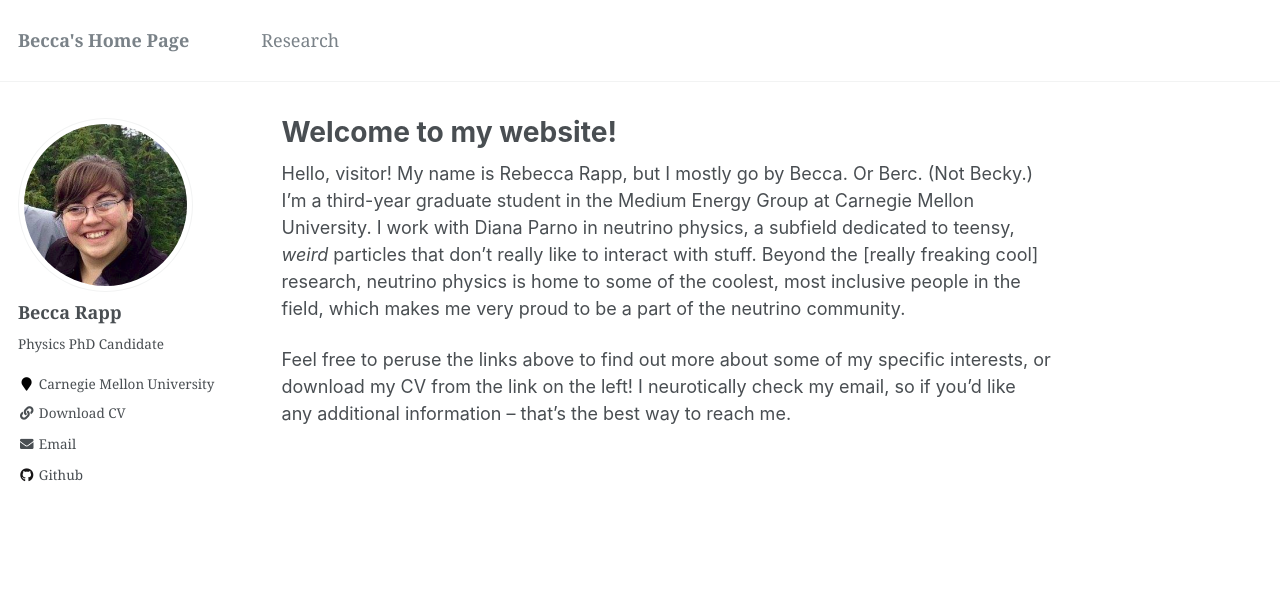
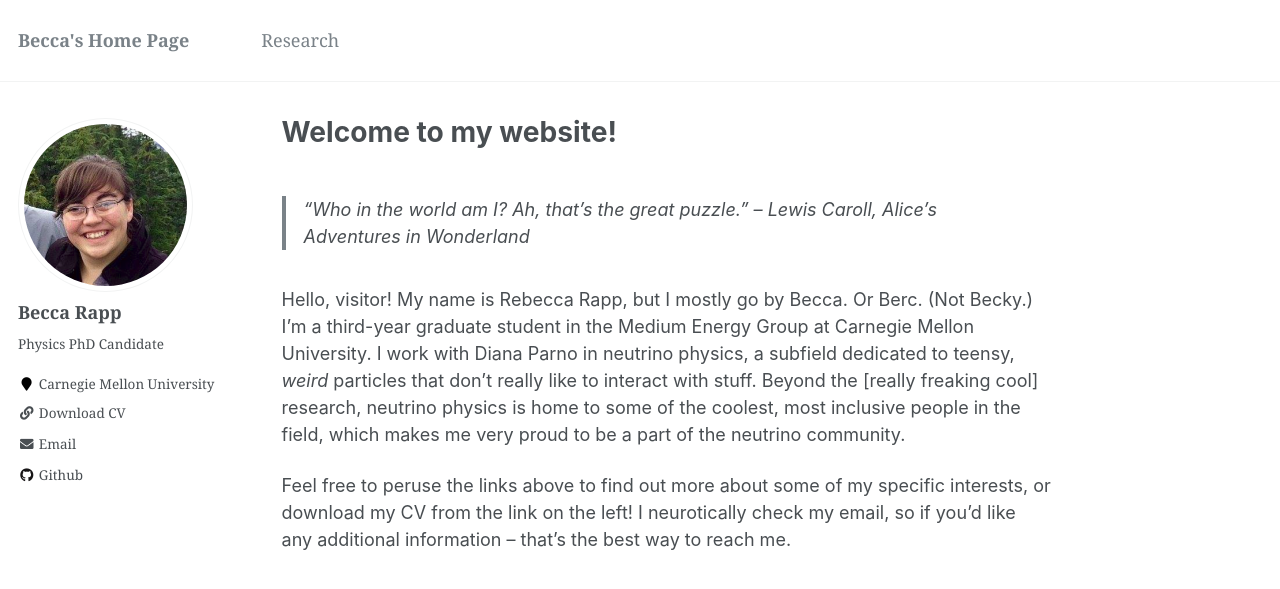
Before and after one commit to rapprl/rapprl.github.io, a Jekyll site: the page built from _pages/about.md, in a window 1280 px wide. Shown: the top 589 px of the page. Built offline with Jekyll 4.4.1, drawn with Linux system fonts in a browser that asks for light colours.

Commit message:
Quote update.

```diff
--- a/_pages/about.md
+++ b/_pages/about.md
@@ -8,6 +8,9 @@ redirect_from:
   - /about/
   - /about.html
 ---
+
+> "Who in the world am I? Ah, that’s the great puzzle." -- Lewis
+  Caroll, Alice's Adventures in Wonderland
 
 Hello, visitor!  My name is Rebecca Rapp, but I mostly go by Becca.
 Or Berc.  (Not Becky.)  I'm a third-year graduate student in the
```
Also changed, not shown: 1 other file.
